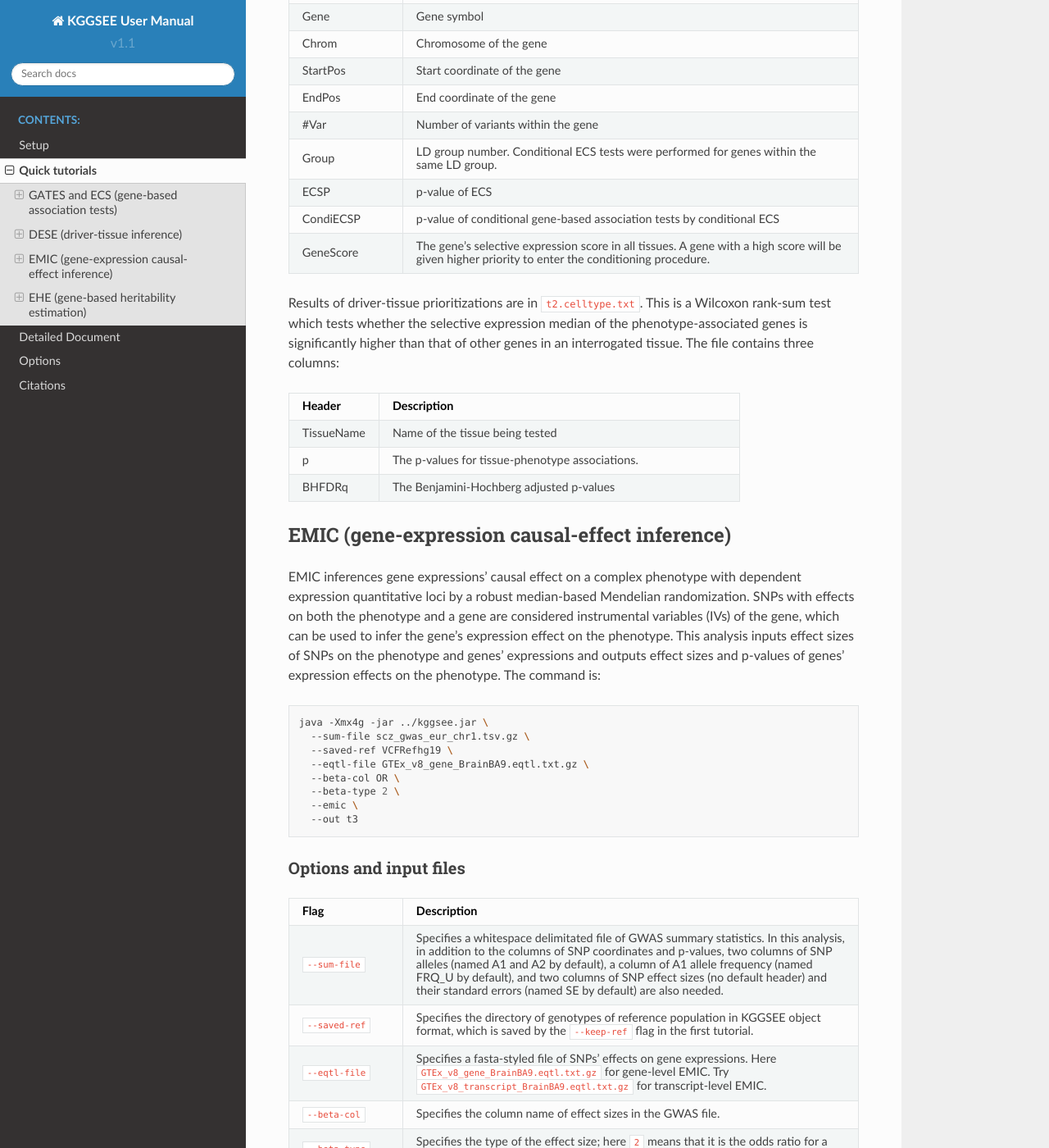
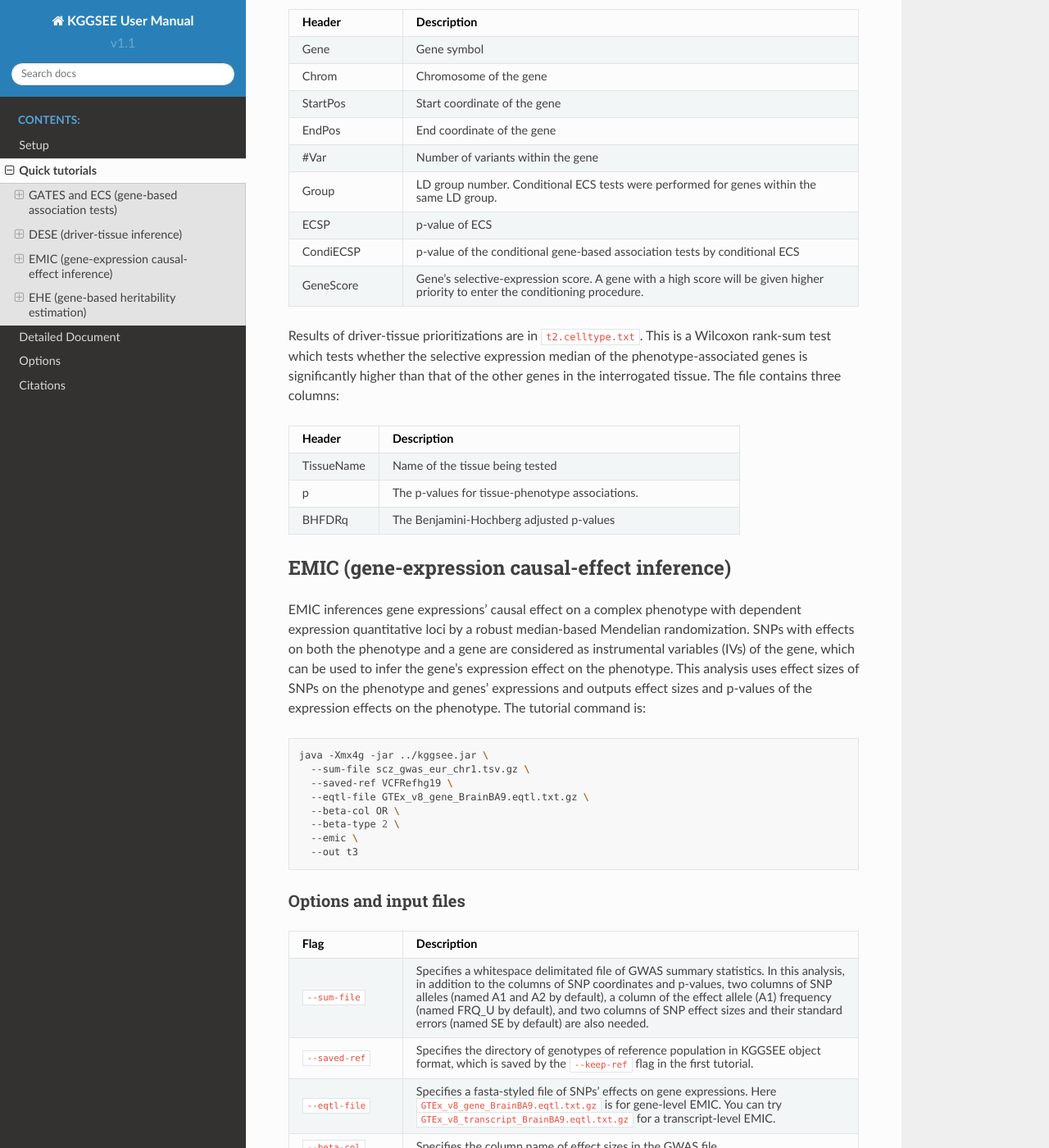
Before and after one commit to pmglab/KGGSEE, a Sphinx documentation site: the page built from doc/source/quick_tutorials.rst, in a window 1280 px wide and 1400 px high, scrolled down 2442 px. Shown: the whole window at 82% size. Built offline with Sphinx 7.4.7 and the Read the Docs theme 2.0.0, drawn with Linux system fonts in a browser that asks for light colours; some of the changed text lies outside the part shown.

Commit message:
Update quick_tutorials.rst

```diff
--- a/doc/source/quick_tutorials.rst
+++ b/doc/source/quick_tutorials.rst
@@ -14,7 +14,7 @@
 GATES and ECS (gene-based association tests)
 ============================================
 
-GATES and ECS are two statistical methods combining the p-values of a group of SNPs into one p-value. This analysis inputs p-values of SNPs and outputs p-values of genes. The command is:
+GATES and ECS are two statistical methods combining the p-values of a group of SNPs into one p-value. This analysis inputs p-values of SNPs and outputs p-values of genes. The tutorial command is:
 
 .. code:: shell
 
@@ -71,11 +71,11 @@
     * - Pos
       - Coordinate of the variant with the lowest p-value within the gene
     * - GWAS_Var_P
-      - p-value of the variant
+      - p-value of the variant with the lowest p-value within the gene
 
 The columns of ``t1.gene.var.pvalue.txt.gz`` are the same as ``t1.gene.pvalue.txt``. The difference is that, for each gene, in ``t1.gene.pvalue.txt``, only the variant with the lowest p-value is output, while in ``t1.gene.var.pvalue.txt.gz``, all variants are output.
 
-The Q-Q plots for p-values of inputted GWAS file (inside or outside of gene) and gene-based association tests by GATES or ECS are saved in ``t1.qq.png``.
+The Q-Q plots for p-values of input GWAS file (inside or outside of each gene) and gene-based association tests by GATES or ECS are saved in ``t1.qq.png``.
 
 
 .. _t2:
@@ -83,7 +83,7 @@
 DESE (driver-tissue inference)
 ==============================
 
-DESE performs phenotype-tissue association tests and conditional gene-based association tests at the same time. This analysis inputs p-values of a GWAS and expression profile of multiple tissues and outputs p-values of phenotype-tissue associations and conditional p-values of genes. The command is:
+DESE performs phenotype-tissue association tests and conditional gene-based association tests at the same time. This analysis inputs p-values of a GWAS and expression profile of multiple tissues and outputs p-values of phenotype-tissue associations and conditional p-values of genes. The tutorial command is:
 
 .. code:: shell
 
@@ -107,13 +107,13 @@
     * - ``--sum-file``
       - Specifies a whitespace delimitated file of GWAS summary statistics. In this analysis, columns of SNP coordinates and p-values are needed.
     * - ``--saved-ref``
-      - Specifies the directory of genotypes of reference population in KGGSEE object format, which is saved by the ``--keep-ref`` flag in the first tutorial.
+      - Specifies the directory of the genotypes of the reference population in KGGSEE object format, which is saved by the ``--keep-ref`` flag in the first tutorial.
     * - ``--expression-file``
-      - Specifies a gene expression file that contains means and standard errors of gene expressions in multiple tissues/cell types. Here ``GTEx_v8_TMM.gene.meanSE.txt`` is for gene-level DESE. Try ``GTEx_v8_TMM.transcript.meanSE.txt`` for transcript-level DESE.
+      - Specifies a gene expression file that contains means and standard errors of gene expressions for tissues/cell types. Here ``GTEx_v8_TMM.gene.meanSE.txt`` is for gene-level DESE. Try ``GTEx_v8_TMM.transcript.meanSE.txt`` for transcript-level DESE.
     * - ``--gene-condi``
       - Triggers the DESE analysis.
     * - ``--out``
-      - Specifies the prefix of output files.
+      - Specifies the prefix of the output files.
 
 
 Output files
@@ -142,12 +142,12 @@
     * - ECSP
       - p-value of ECS
     * - CondiECSP
-      - p-value of conditional gene-based association tests by conditional ECS
+      - p-value of the conditional gene-based association tests by conditional ECS
     * - GeneScore
-      - The gene's selective expression score in all tissues. A gene with a high score will be given higher priority to enter the conditioning procedure.
+      - Gene's selective-expression score. A gene with a high score will be given higher priority to enter the conditioning procedure.
 
 
-Results of driver-tissue prioritizations are in ``t2.celltype.txt``. This is a Wilcoxon rank-sum test which tests whether the selective expression median of the phenotype-associated genes is significantly higher than that of other genes in an interrogated tissue. The file contains three columns:
+Results of driver-tissue prioritizations are in ``t2.celltype.txt``. This is a Wilcoxon rank-sum test which tests whether the selective expression median of the phenotype-associated genes is significantly higher than that of the other genes in the interrogated tissue. The file contains three columns:
 
 .. list-table::
     :widths: 1 4
@@ -169,7 +169,7 @@
 EMIC (gene-expression causal-effect inference)
 ==============================================
 
-EMIC inferences gene expressions' causal effect on a complex phenotype with dependent expression quantitative loci by a robust median-based Mendelian randomization. SNPs with effects on both the phenotype and a gene are considered instrumental variables (IVs) of the gene, which can be used to infer the gene's expression effect on the phenotype. This analysis inputs effect sizes of SNPs on the phenotype and genes' expressions and outputs effect sizes and p-values of genes' expression effects on the phenotype. The command is:
+EMIC inferences gene expressions' causal effect on a complex phenotype with dependent expression quantitative loci by a robust median-based Mendelian randomization. SNPs with effects on both the phenotype and a gene are considered as instrumental variables (IVs) of the gene, which can be used to infer the gene's expression effect on the phenotype. This analysis uses effect sizes of SNPs on the phenotype and genes' expressions and outputs effect sizes and p-values of the expression effects on the phenotype. The tutorial command is:
 
 .. code:: shell
 
@@ -193,19 +193,19 @@
     * - Flag
       - Description
     * - ``--sum-file``
-      - Specifies a whitespace delimitated file of GWAS summary statistics. In this analysis, in addition to the columns of SNP coordinates and p-values, two columns of SNP alleles (named A1 and A2 by default), a column of A1 allele frequency (named FRQ_U by default), and two columns of SNP effect sizes (no default header) and their standard errors (named SE by default) are also needed.
+      - Specifies a whitespace delimitated file of GWAS summary statistics. In this analysis, in addition to the columns of SNP coordinates and p-values, two columns of SNP alleles (named A1 and A2 by default), a column of the effect allele (A1) frequency (named FRQ_U by default), and two columns of SNP effect sizes and their standard errors (named SE by default) are also needed.
     * - ``--saved-ref``
       - Specifies the directory of genotypes of reference population in KGGSEE object format, which is saved by the ``--keep-ref`` flag in the first tutorial.
     * - ``--eqtl-file``
-      - Specifies a fasta-styled file of SNPs' effects on gene expressions. Here ``GTEx_v8_gene_BrainBA9.eqtl.txt.gz`` for gene-level EMIC. Try ``GTEx_v8_transcript_BrainBA9.eqtl.txt.gz`` for transcript-level EMIC.
+      - Specifies a fasta-styled file of SNPs' effects on gene expressions. Here ``GTEx_v8_gene_BrainBA9.eqtl.txt.gz`` is for gene-level EMIC. You can try ``GTEx_v8_transcript_BrainBA9.eqtl.txt.gz`` for a transcript-level EMIC.
     * - ``--beta-col``
       - Specifies the column name of effect sizes in the GWAS file.
     * - ``--beta-type``
-      - Specifies the type of the effect size; here ``2`` means that it is the odds ratio for a qualitative phenotype.
+      - Specifies the type of the effect sizes; here ``2`` means that it is the odds ratio for a qualitative phenotype.
     * - ``--emic``
       - Triggers the EMIC analysis.
     * - ``--out``
-      - Specifies the prefix of output files.
+      - Specifies the prefix of the output files.
 
 
 Output files
@@ -228,22 +228,22 @@
     * - Details_EMIC
       - Each detailed result has four components in brackets: the number of IVs, the causal effect estimate and its standard error, and the p-value. When a transcript-level EMIC is performed, results for each transcript are listed.
     * - Chrom
-      - Chromosome of the gene
+      - Chromosome of a gene
     * - Pos
       - The coordinate of the IV with the lowest GWAS p-value
     * - GWAS_Var_P
-      - GWAS p-value of the IV
+      - GWAS p-value of an IV
     * - GWAS_Var_Beta
-      - The phenotype association effect size of the IV
+      - The phenotype association effect size of an IV
     * - GWAS_Var_SE
-      - Standard error of the effect size
+      - Standard error of an effect size
 
 
 The columns of ``t3.emic.gene.var.tsv.gz`` are the same as ``t3.emic.gene.txt``. The difference is that, for each gene, in ``t3.emic.gene.txt``, only the eQTL with the lowest GWAS p-value is output, while in ``turorial_3.emic.gene.var.tsv.gz``, all eQTLs are output. In this tutorial, the file ``t3.emic.gene.PleiotropyFinemapping.txt`` is empty, we ignore it here.
 
-File ``t3.qq.png`` saves the Q-Q plot for GWAS p-values of IVs. File ``t3.emic.qq.png`` saves the Q-Q plot for EMIC p-values.
+File ``t3.qq.png`` saves the Q-Q plot for the GWAS p-values of IVs. File ``t3.emic.qq.png`` saves the Q-Q plot for the EMIC p-values.
 
-File ``t3.scatterplots.emic.pdf`` saves the scatter plots of genetic association with gene expression. Each gene with an EMIC p-value lower than 2.5E-3 (default threshold) is saved on a separate page of the PDF. A filled rectangle on the plots denotes an IV. The red rectangle denotes the most significant GWAS variant among all the IVs of a gene. The slope of the line represents the estimated causal effect. The color of an IV denotes the degree of the LD between the IV and the most significant GWAS variant. The error bars in the rectangles denote the standard errors of the coefficient estimates.
+File ``t3.scatterplots.emic.pdf`` saves the scatter plots of the genetic association with gene expression. Each gene with an EMIC p-value lower than 2.5E-3 (default threshold) is saved on a separate page of the PDF. A filled rectangle on the plots denotes an IV. The red rectangle denotes the most significant GWAS variant among all the IVs of a gene. The slope of the line represents the estimated causal effect. The color of an IV denotes the degree of the LD between the IVs and the most significant GWAS variant. The error bar in a rectangle denotes the standard error of the coefficient estimate.
 
 
 .. _t4:
@@ -251,7 +251,7 @@
 EHE (gene-based heritability estimation)
 ========================================
 
-Heritability is a measure of how well differences in people's genes account for differences in their phenotypes. This tutorial estimates the heritability of each gene with GWAS summary statistics. The command is:
+Heritability is a measure of how well differences in people's genes account for differences in their phenotypes. This tutorial estimates the heritability of each gene using GWAS summary statistics. The tutorial command is:
 
 .. code:: shell
 
@@ -276,17 +276,17 @@
     * - ``--sum-file``
       - Specifies a whitespace delimitated file of GWAS summary statistics. In this analysis, in addition to the columns of SNP coordinates and p-values, two columns of case and control sample sizes are also needed.
     * - ``--saved-ref``
-      - Specifies the directory of genotypes of reference population in KGGSEE object format, which is saved by the ``--keep-ref`` flag in the first tutorial.
+      - Specifies the directory of the genotypes of the reference population in KGGSEE object format, which is saved by the ``--keep-ref`` flag in the first tutorial.
     * - ``--case-col``
       - Specifies the column name of the case sample size.
     * - ``--control-col``
       - Specifies the column name of the control sample size.
     * - ``--gene-herit``
-      - Triggers gene-based association tests and estimation of gene heritability.
+      - Triggers gene-based association tests and estimations of gene heritability.
     * - ``--out``
-      - Specifies the prefix of output files.
+      - Specifies the prefix of the output files.
 
 
 Output files
 ------------
-The output files are generally the same as the first tutorial, except that, in ``t4.gene.pvalue.txt``, ``t4.gene.var.pvalue.txt.gz``, there are two more columns named ``Herit`` and ``HeritSE``, which are the estimate and its standard error of the gene heritability.
+The output files are generally the same as the first tutorial, except that, in ``t4.gene.pvalue.txt``, ``t4.gene.var.pvalue.txt.gz``, there are two more columns named ``Herit`` and ``HeritSE``, which are the estimate and its standard error of a gene's heritability.
```
Also changed, not shown: other parts of doc/source/quick_tutorials.rst (+1 -1 lines).
